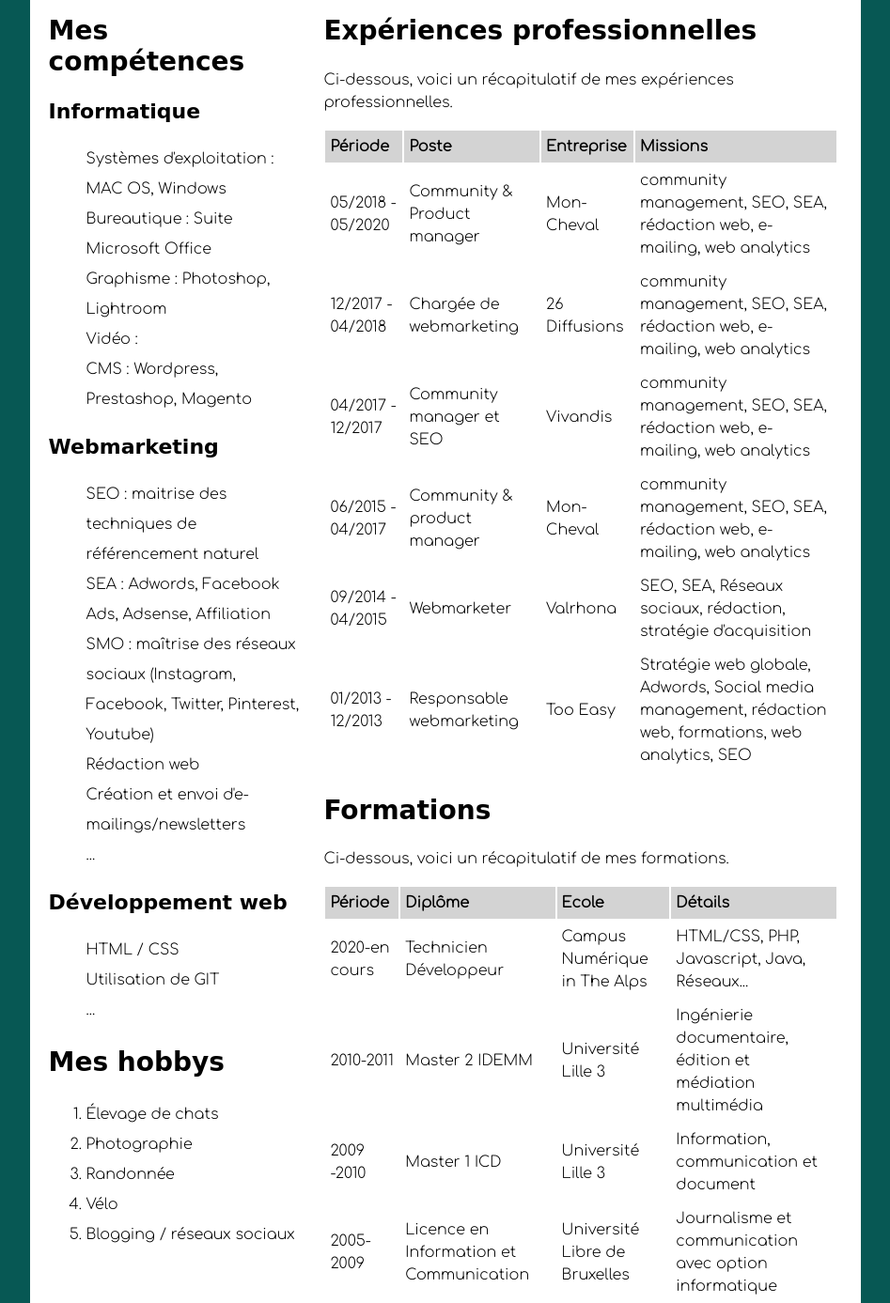
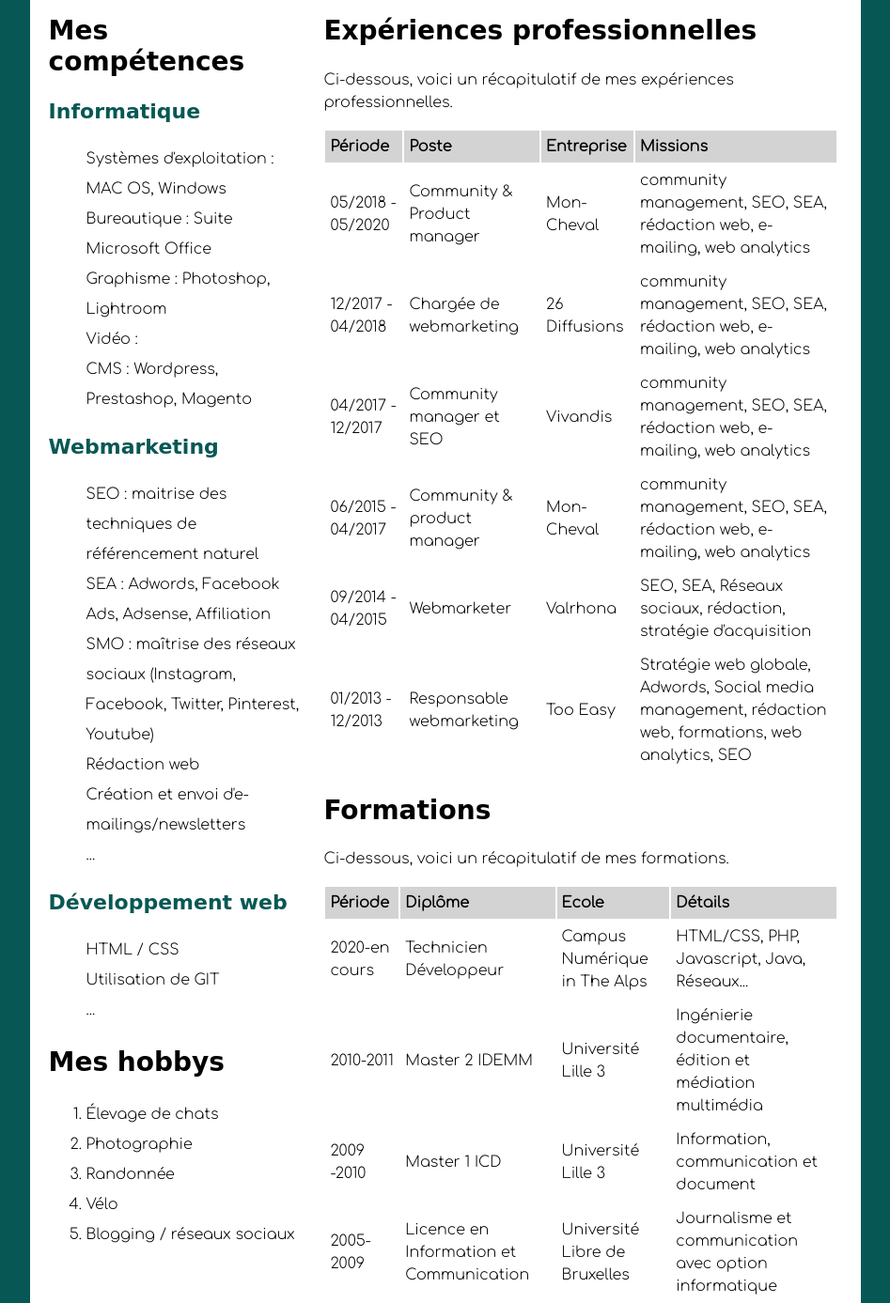
Before and after one commit to Sarah-Hans/CV, a PHP site: page / in a window 1280 px wide. Shown: the part 947-2334 px from the top of the page at 94% size, without its empty margins (166-1113 px from the left). Run offline with PHP 8.4, Linux system fonts and the light colour scheme; some web fonts are replaced.

Commit message:
Changement de couleur pour les titres 3

```diff
--- a/styles/style.css
+++ b/styles/style.css
@@ -44,6 +44,7 @@ h2 {
 h3 {
     font-size: 22px;
     font-weight: bold;
+    color: rgb(7, 88, 84);
 }
 
 p {
```
